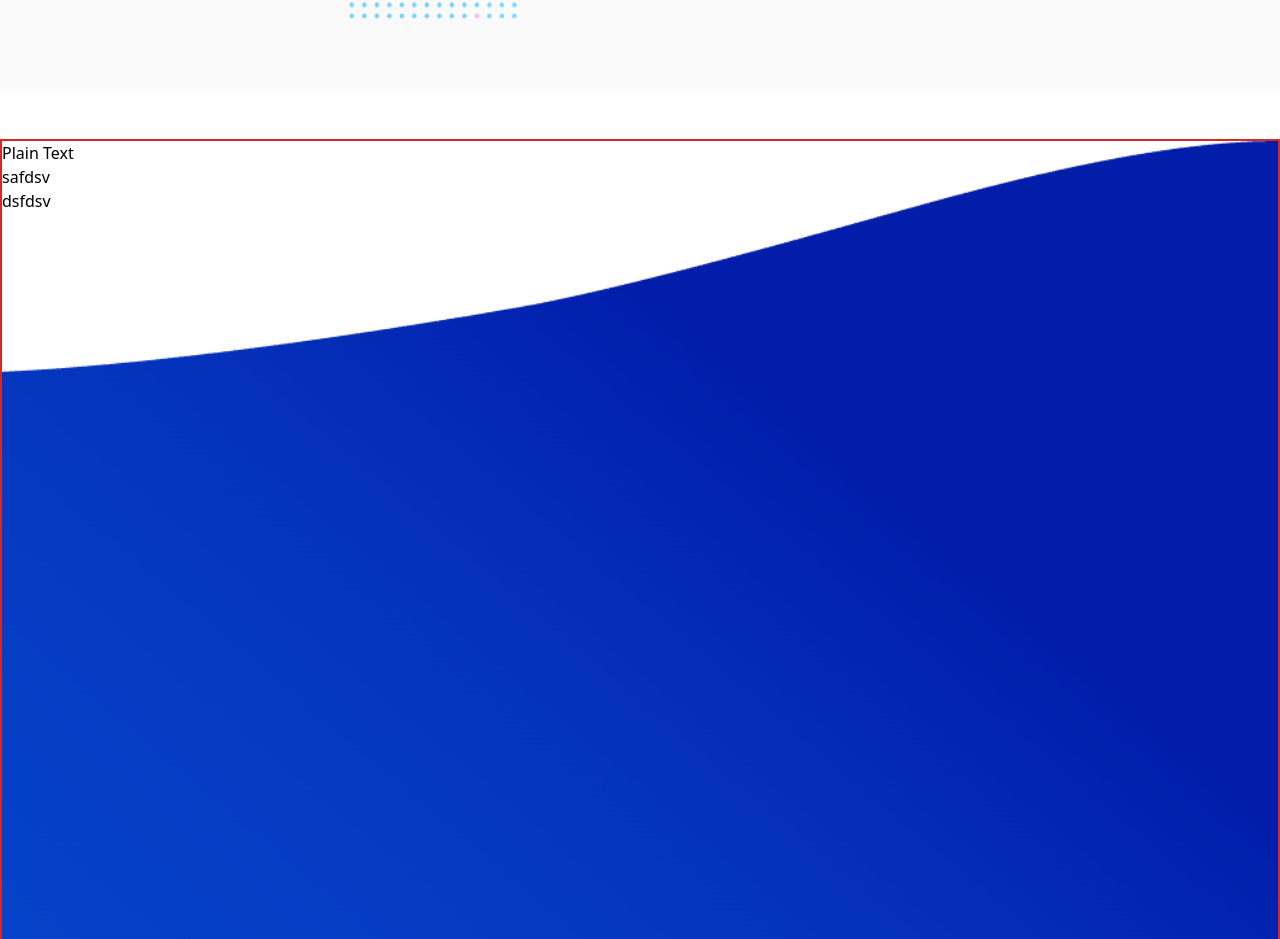
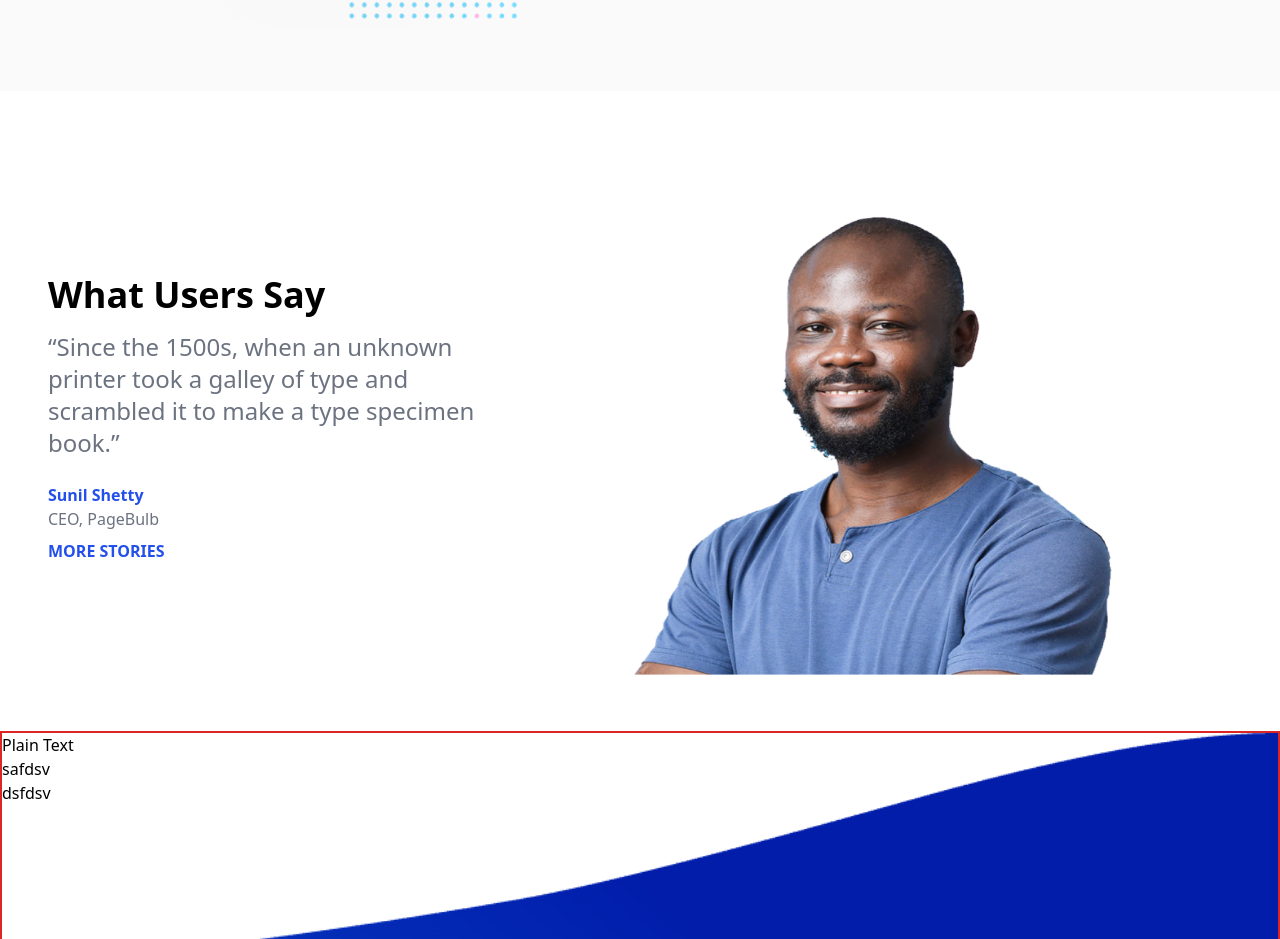
Before and after one commit to sunilhn27/nextjs-ts-tailwind-project-1, a Next.js app: page / in a window 1280 px wide. Shown: the part 3715-4654 px from the top of the page. Built offline with nearby package versions, Linux system fonts and the light colour scheme.

Commit message:
added new images and logo

```diff
--- a/src/app/page.tsx
+++ b/src/app/page.tsx
@@ -5,6 +5,7 @@ import FeatureTwo from '@/components/FeatureTwo'
 import Header from '@/components/Header'
 import Hero from '@/components/Hero'
 import Sponspors from '@/components/Sponspors'
+import Testimonial from '@/components/Testimonial'
 import Image from 'next/image'
 
 export default function Home() {
@@ -15,6 +16,7 @@ export default function Home() {
       <Feature/>
       <FeatureTwo/>
       <FeatureThree/>
+      <Testimonial/>
     </main>
   )
 }
--- a/src/components/Testimonial.tsx
+++ b/src/components/Testimonial.tsx
@@ -0,0 +1,27 @@
+import React from "react";
+import TestimonialImg from "@/app/asserts/testimonial.png";
+import Image from "next/image";
+
+export default function Testimonial(): JSX.Element {
+  return (
+    <section className="my-4 w-full h-[36rem]  py-6">
+      <div className="flex justify-center items-center ">
+        <div className="flex">
+          <div className="flex flex-col ">
+            <h1 className="font-bold text-4xl mb-4">What Users Say</h1>
+            <h3 className="w-[27rem] text-gray-500 text-2xl">
+              “Since the 1500s, when an unknown printer took a galley of type
+              and scrambled it to make a type specimen book.”
+            </h3>
+            <p className="font-bold mt-6 text-[#234FEB]">Sunil Shetty</p>
+            <p className="text-gray-500 mb-2">CEO, PageBulb</p>
+            <h2 className="text-[#234FEB] font-bold uppercase">More Stories</h2>
+          </div>
+        </div>
+        <div className="flex-shrink">
+            <Image src={TestimonialImg} alt="pic" className="w-[47rem] h-[32rem]"/>
+        </div>
+      </div>
+    </section>
+  );
+}
```
Also changed, not shown: src/app/asserts/testimonial.png (added), src/app/asserts/white_logo.png (added).
